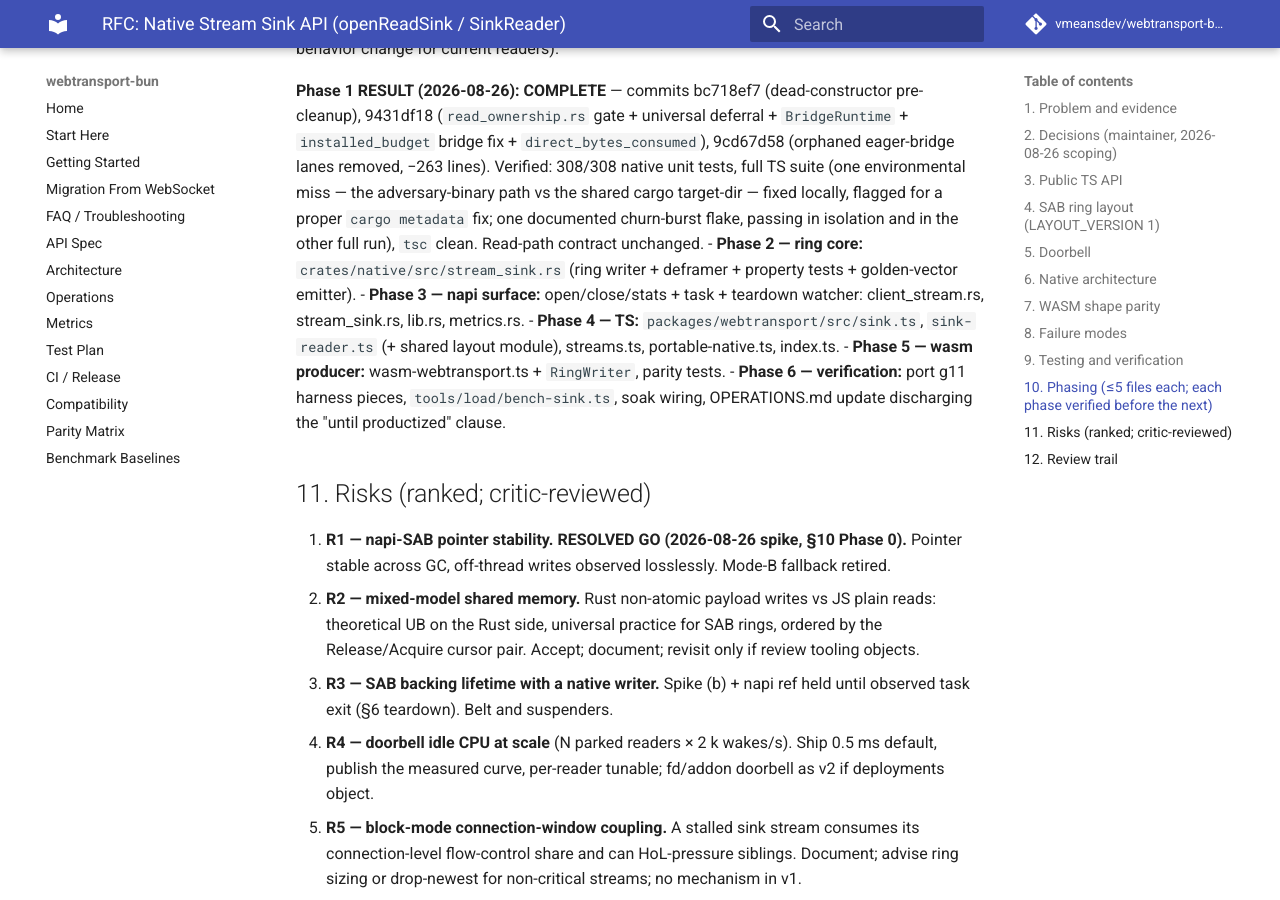
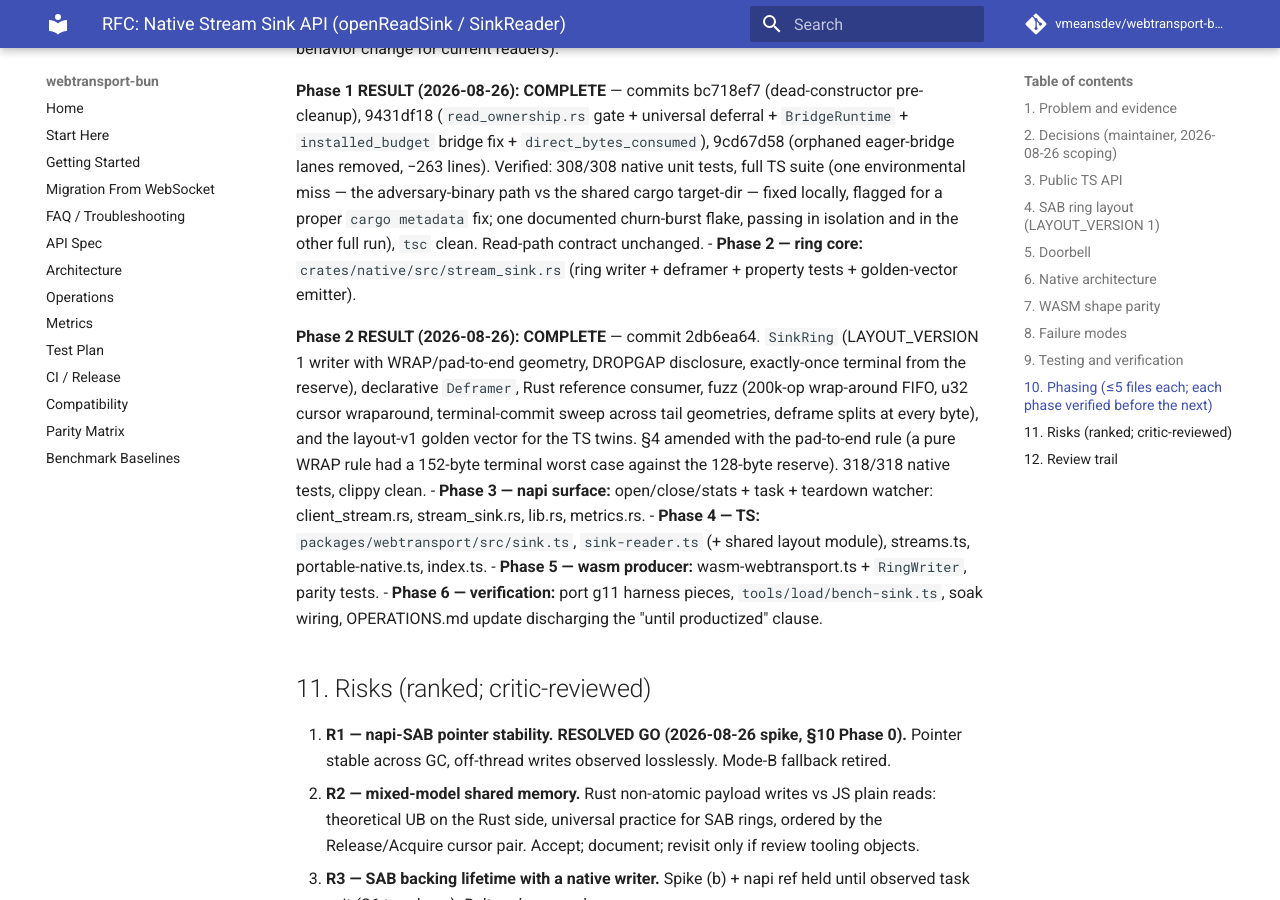
Before and after one commit to vmeansdev/webtransport-bun, an MkDocs documentation site: the page built from docs/RFC_STREAM_SINK.md, in a window 1280 px wide and 900 px high, scrolled down 9688 px. Built offline with MkDocs 1.6.1 and Material for MkDocs 9.7.7, drawn with Linux system fonts in a browser that asks for light colours; comment, search, counter and statistics services are not loaded.

Commit message:
Record Phase 2 completion in the stream sink RFC
Co-Authored-By: Claude Fable 5 <noreply@anthropic.com>

```diff
--- a/docs/RFC_STREAM_SINK.md
+++ b/docs/RFC_STREAM_SINK.md
@@ -378,6 +378,14 @@ production. **Shape parity, not latency parity.**
   full run), `tsc` clean. Read-path contract unchanged.
 - **Phase 2 — ring core:** `crates/native/src/stream_sink.rs` (ring writer + deframer + property
   tests + golden-vector emitter).
+
+  **Phase 2 RESULT (2026-08-26): COMPLETE** — commit 2db6ea64. `SinkRing` (LAYOUT_VERSION 1
+  writer with WRAP/pad-to-end geometry, DROPGAP disclosure, exactly-once terminal from the
+  reserve), declarative `Deframer`, Rust reference consumer, fuzz (200k-op wrap-around FIFO,
+  u32 cursor wraparound, terminal-commit sweep across tail geometries, deframe splits at every
+  byte), and the layout-v1 golden vector for the TS twins. §4 amended with the pad-to-end rule
+  (a pure WRAP rule had a 152-byte terminal worst case against the 128-byte reserve).
+  318/318 native tests, clippy clean.
 - **Phase 3 — napi surface:** open/close/stats + task + teardown watcher: client_stream.rs,
   stream_sink.rs, lib.rs, metrics.rs.
 - **Phase 4 — TS:** `packages/webtransport/src/sink.ts`, `sink-reader.ts` (+ shared layout
```
